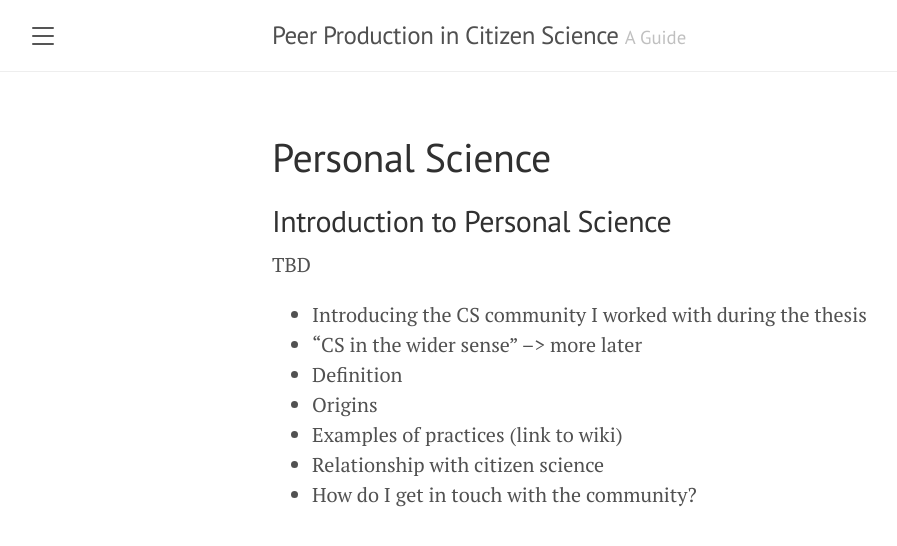
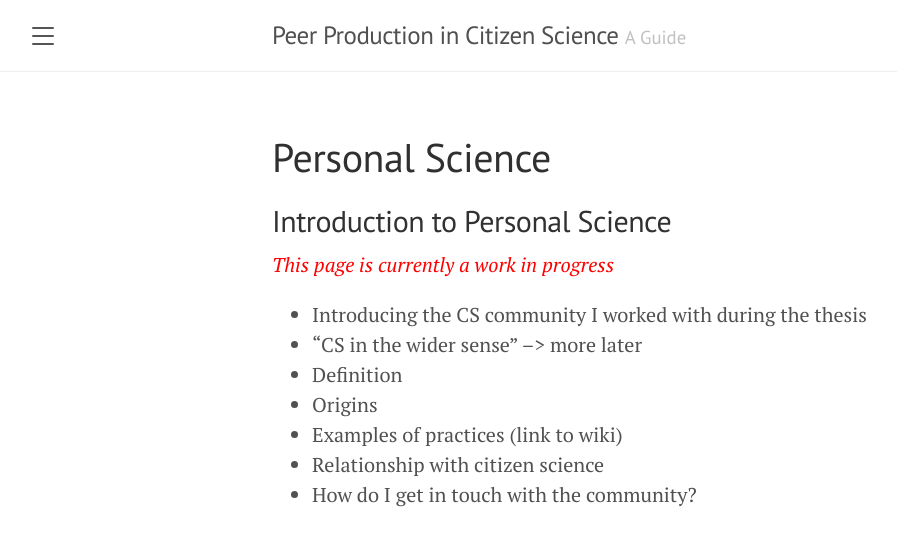
Before and after one commit to katoss/peer-production-in-citizen-science, a Jekyll site: the page built from intropersonalscience.md, in a window 1280 px wide. Shown: the top 546 px of the page, without its empty margins (8-905 px from the left). Built offline with Jekyll 4.4.1, drawn with Linux system fonts in a browser that asks for light colours.

Commit message:
add WIP notice

```diff
--- a/intropersonalscience.md
+++ b/intropersonalscience.md
@@ -4,7 +4,7 @@ title: Personal Science
 ---
 
 <h2>Introduction to Personal Science</h2>
-<p>TBD</p>
+<p style="color:red;"><i>This page is currently a work in progress</i></p>
 
 * Introducing the CS community I worked with during the thesis
 * "CS in the wider sense" --> more later
```
Also changed, not shown: informationarchitecture.md (+2 -0 lines).
